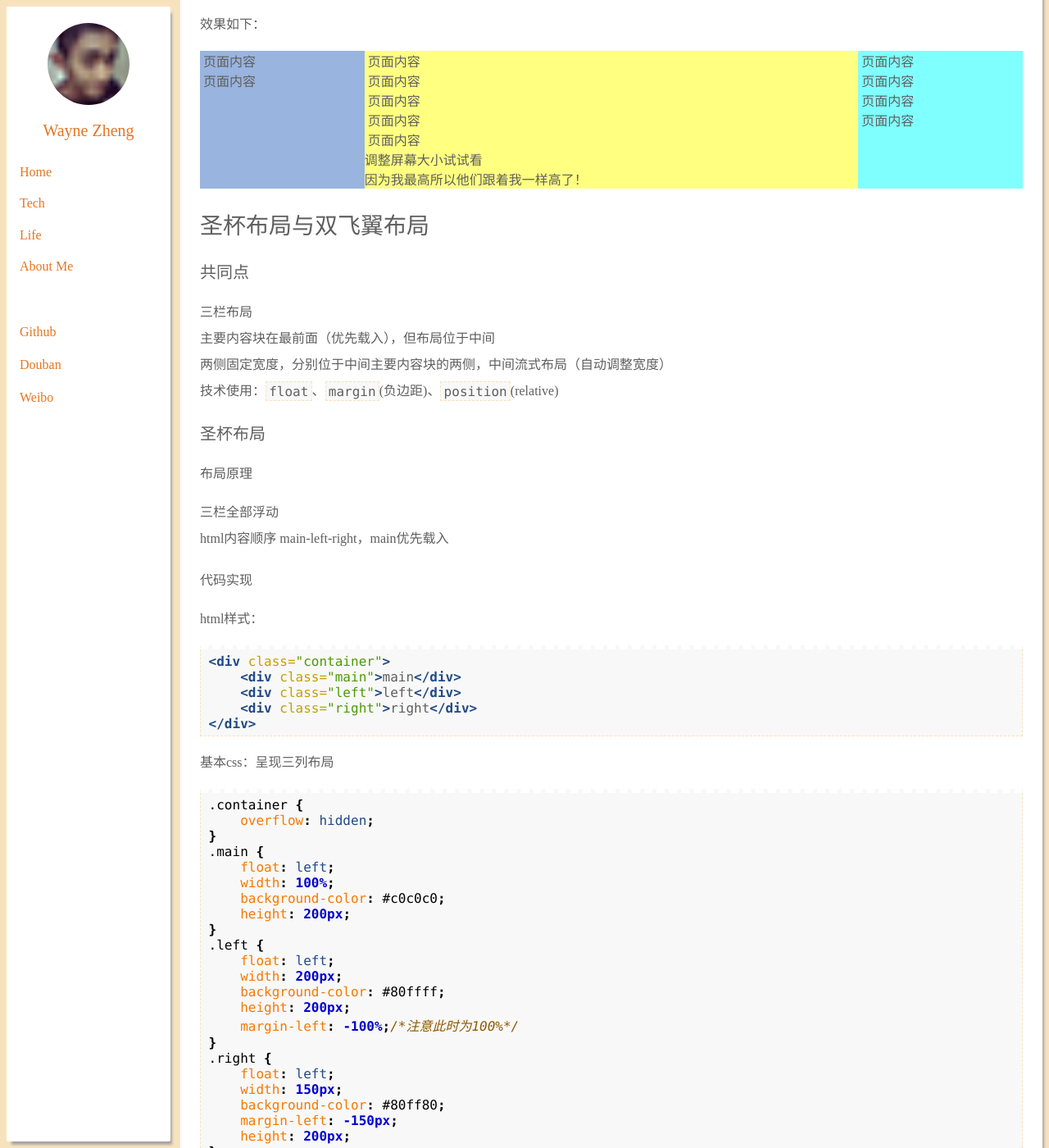
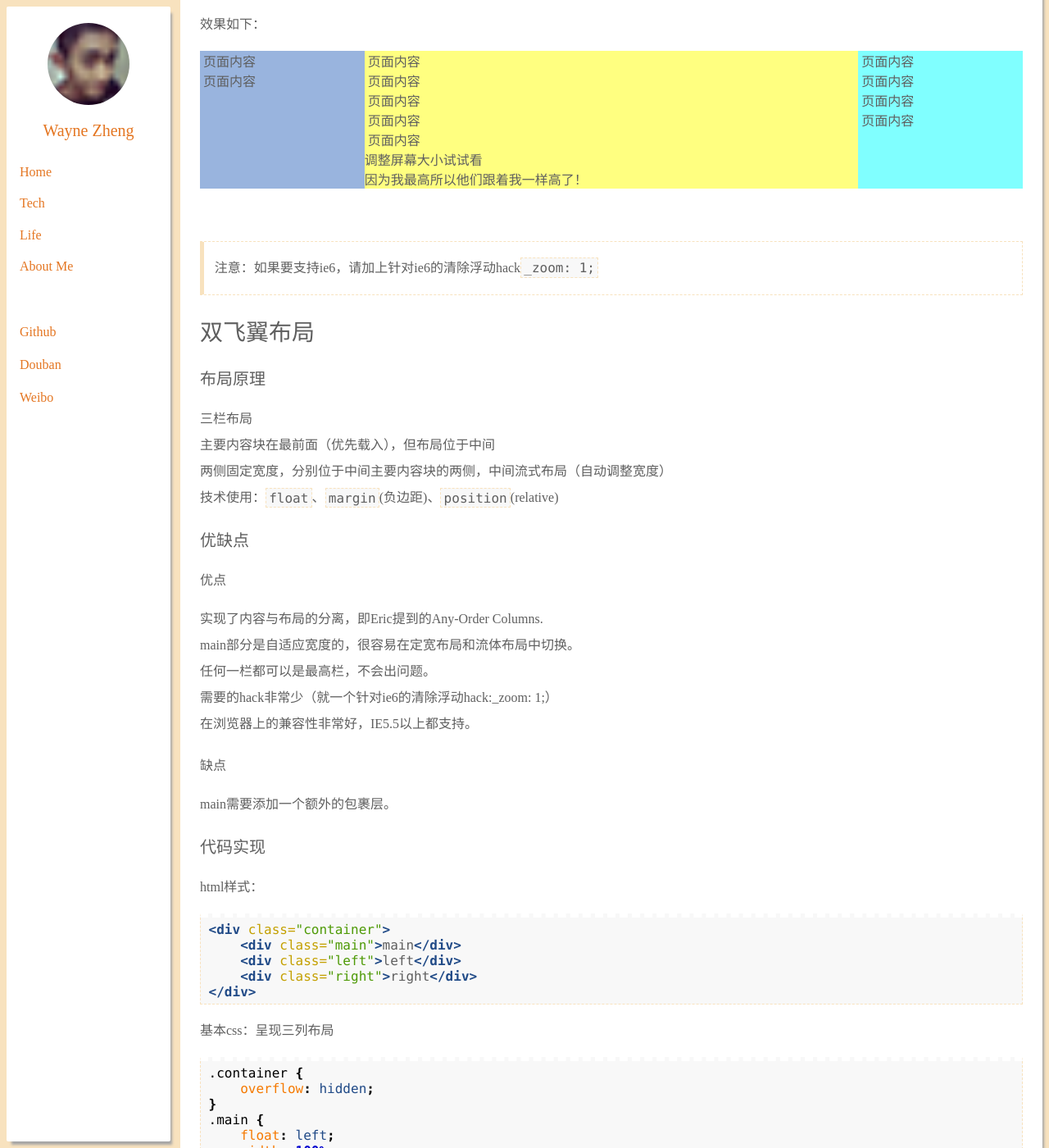
Before and after one commit to wynn719/blog, a Jekyll site: the page built from _posts/2015-04-26-about-css-layout.md, in a window 1280 px wide and 1400 px high, scrolled down 1408 px. Shown: the whole window at 82% size. Built offline with Jekyll 4.4.1, drawn with Linux system fonts in a browser that asks for light colours; comment, search, counter and statistics services are not loaded; some of the changed text lies outside the part shown.

Commit message:
Signed-off-by: zhengbowei <762671261@qq.com>

```diff
--- a/_posts/2015-04-26-about-css-layout.md
+++ b/_posts/2015-04-26-about-css-layout.md
@@ -9,7 +9,7 @@ tags:
 - 笔记
 
 time: 2015-04-26 20:45:56
-excerpt: （对之前旧笔记关于布局的加深理解）主要记录常用布局中，双飞翼布局、圣杯布局、栅格布局的特性，实现原理，优缺点。
+excerpt: （对之前旧笔记关于布局的加深理解）主要记录常用布局中，登高布局、双飞翼布局、栅格布局的特性，实现原理，优缺点。
 
 ---
 
@@ -97,25 +97,34 @@ excerpt: （对之前旧笔记关于布局的加深理解）主要记录常用
         &nbsp;页面内容<br/>
     </div>
 </div>
+<br/>
 
-## 圣杯布局与双飞翼布局
+> 注意：如果要支持ie6，请加上针对ie6的清除浮动hack`_zoom: 1;`
 
-### 共同点
+## 双飞翼布局
+
+### 布局原理
 
 1. 三栏布局
 2. 主要内容块在最前面（优先载入），但布局位于中间
 3. 两侧固定宽度，分别位于中间主要内容块的两侧，中间流式布局（自动调整宽度）
 4. 技术使用：`float`、`margin`(负边距)、`position`(relative)
 
-### 圣杯布局
+### 优缺点
 
-#### 布局原理
+#### 优点
 
-1. 三栏全部浮动
-2. html内容顺序 main-left-right，main优先载入
-3.
+* 实现了内容与布局的分离，即Eric提到的Any-Order Columns.
+* main部分是自适应宽度的，很容易在定宽布局和流体布局中切换。
+* 任何一栏都可以是最高栏，不会出问题。
+* 需要的hack非常少（就一个针对ie6的清除浮动hack:_zoom: 1;）
+* 在浏览器上的兼容性非常好，IE5.5以上都支持。
 
-#### 代码实现
+#### 缺点
+
+* main需要添加一个额外的包裹层。
+
+### 代码实现
 
 html样式：
 
@@ -191,7 +200,7 @@ html样式：
 >
 > 同时，还可以给该布局加上登高布局的特性，就形成一个流式的布局
 
-#### 另一种实现方案（(bsolute)(比较简单)
+### 另一种实现方案（(bsolute)(比较简单)
 
 {% highlight html %}
 <div class="container">
@@ -228,6 +237,22 @@ html样式：
 }
 {% endhighlight %}
 
-> 也可以加入登高布局的特性！
+> 也可以加入等高布局的特性！
+
+> 注意：如果要支持ie6，请加上针对ie6的清除浮动hack`_zoom: 1;`
 
 ## 流式栅格布局
+
+### 原理
+
+1. 根据双飞翼布局实现的多套布局方案
+2. 可以根据网站的需求自定义一套自己的布局方案，即支持了流式布局，也有很好的兼容性，ie6只有轻微的hack处理
+（hasLayout）
+
+> 因为原理上大致相同就不做demo了（懒……）
+
+### 资料参考
+
+<a href="http://www.dqqd.me/avatar/fly/grids_test1.html" rel="nofollow">（转）栅格化系统demo</a>
+
+<a href="http://v2.bootcss.com/scaffolding.html#gridSystem" rel="nofollow">bootstrap的栅格系统</a>
```
